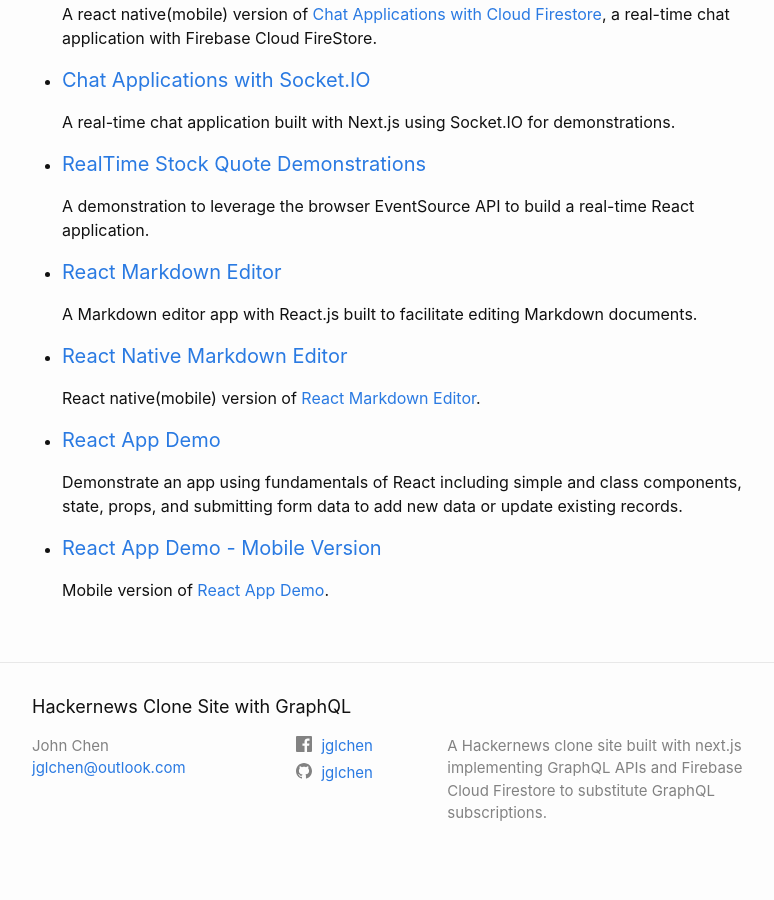
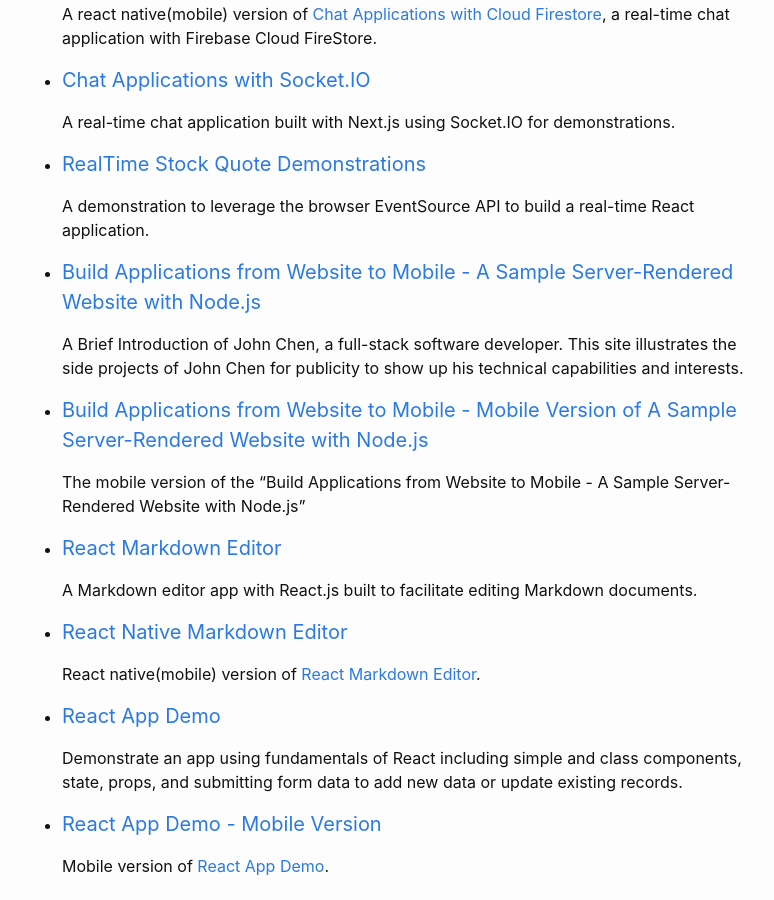
Before and after one commit to jglchen/hackernews-nextjs-apollo, a Jekyll site: the page built from about.md, in a window 1280 px wide and 900 px high, scrolled down 1542 px. Shown: the whole window, without its empty margins (238-1012 px from the left). Built offline with Jekyll 4.4.1, drawn with Linux system fonts in a browser that asks for light colours.

Commit message:
Update about.md

```diff
--- a/about.md
+++ b/about.md
@@ -51,6 +51,12 @@ This is a project of my [Side Project Series](https://jglchen.github.io/), liste
 - #### [RealTime Stock Quote Demonstrations](https://jglchen.github.io/realtime-stock-next/)
     A demonstration to leverage the browser EventSource API to build a real-time React application.
 
+- #### [Build Applications from Website to Mobile - A Sample Server-Rendered Website with Node.js](https://jglchen.github.io/nextjs-projects/)
+    A Brief Introduction of John Chen, a full-stack software developer. This site illustrates the side projects of John Chen for publicity to show up his technical capabilities and interests.
+
+- #### [Build Applications from Website to Mobile - Mobile Version of A Sample Server-Rendered Website with Node.js](https://jglchen.github.io/react-native-nextjs-projects/)
+    The mobile version of the "Build Applications from Website to Mobile - A Sample Server-Rendered Website with Node.js"
+
 - #### [React Markdown Editor](https://jglchen.github.io/react-md-editor/)
     A Markdown editor app with React.js built to facilitate editing Markdown documents.
 
```
